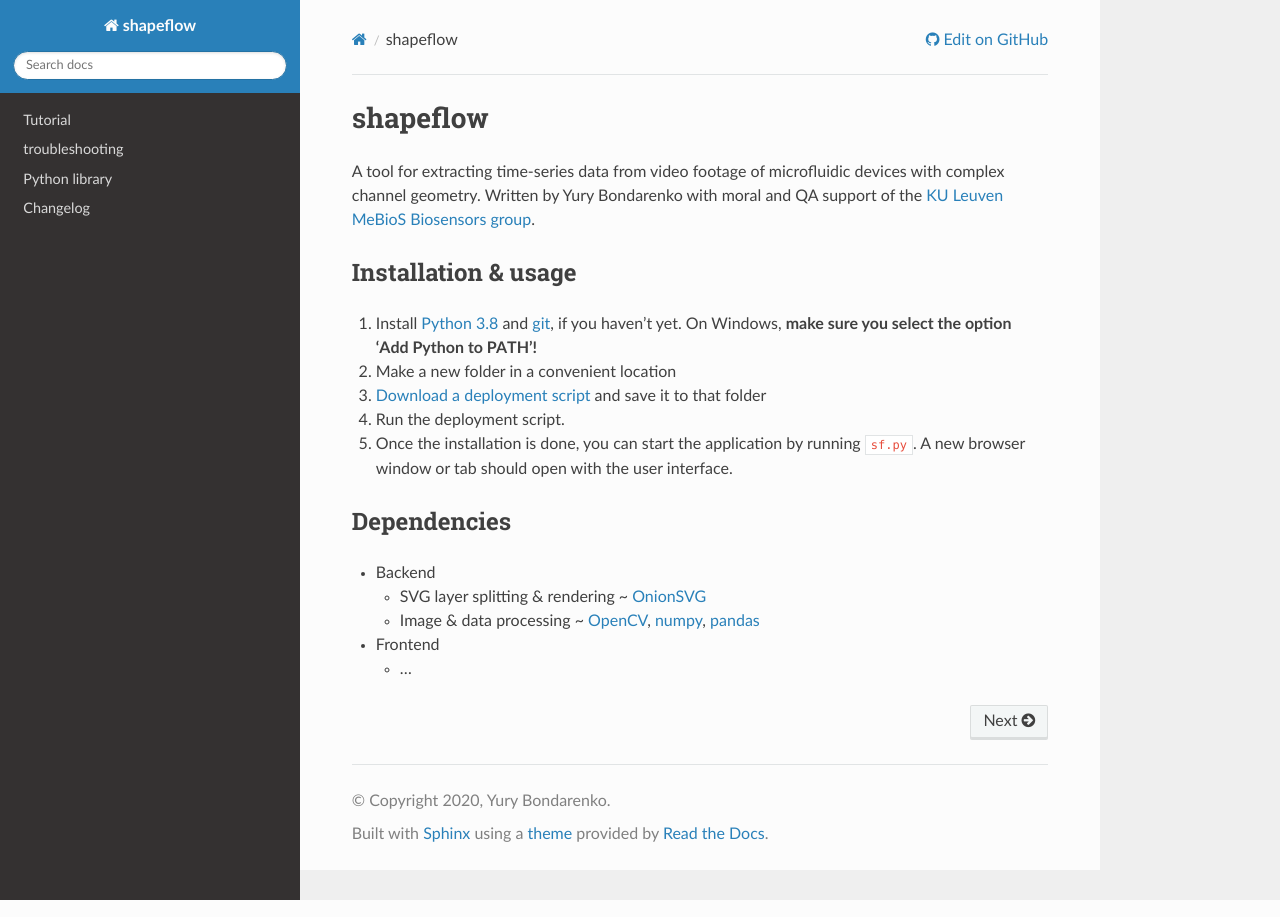
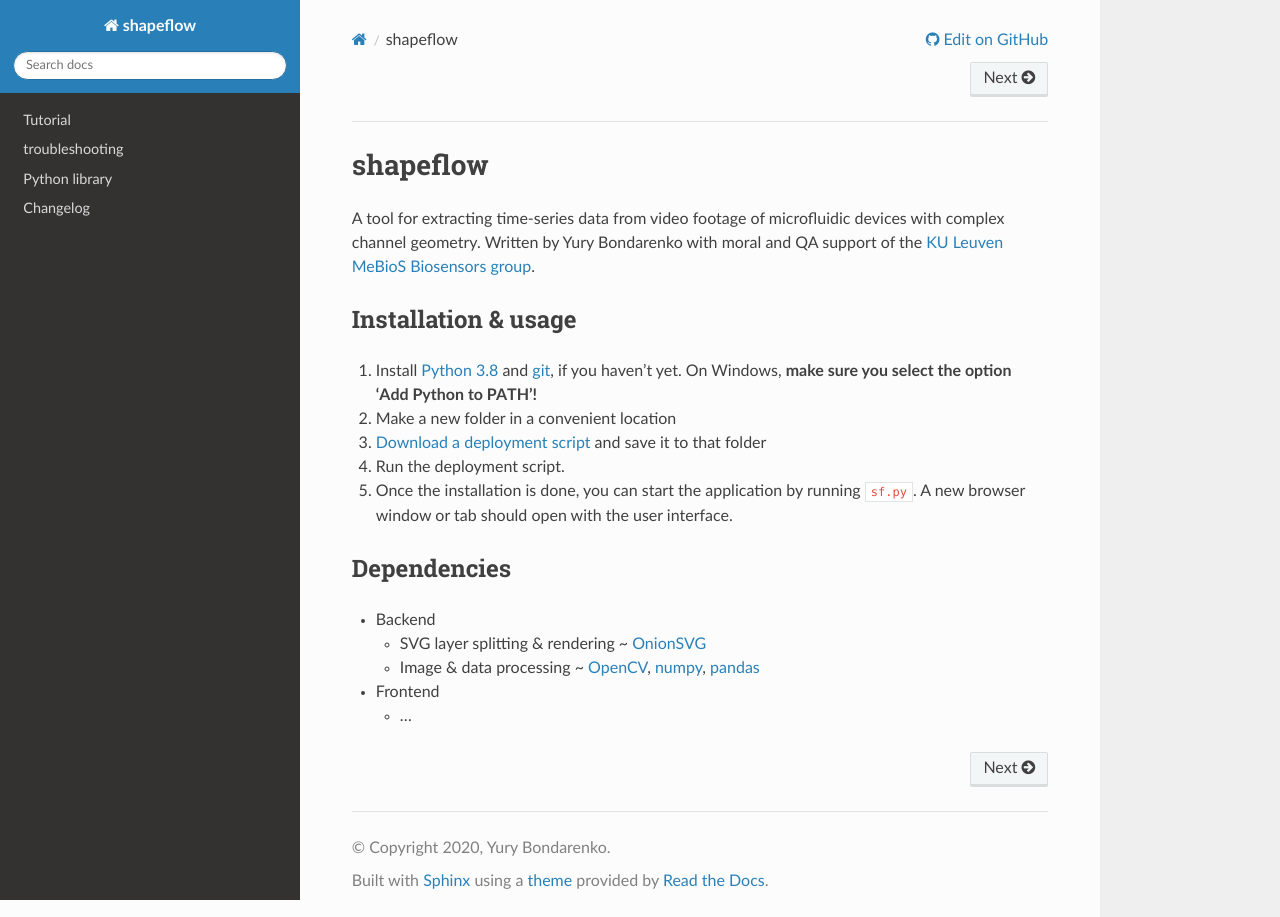
Before and after one commit to ybnd/shapeflow, a Sphinx documentation site: the page built from docs/source/index.rst, in a window 1280 px wide. Built offline with Sphinx 7.4.7 and the Read the Docs theme 2.0.0, drawn with Linux system fonts in a browser that asks for light colours; pages that are not in the unit, such as notebooks, are missing from menus.

Commit message:
Also show prev/next buttons at the top of pages

```diff
--- a/docs/source/conf.py
+++ b/docs/source/conf.py
@@ -65,6 +65,9 @@ autosummary_generate = True
 # import sphinx_glpi_theme
 
 html_theme = "sphinx_rtd_theme"
+html_theme_options = {
+    'prev_next_buttons_location': 'both',
+}
 
 # html_theme_path = sphinx_glpi_theme.get_html_themes_path()
 
```
